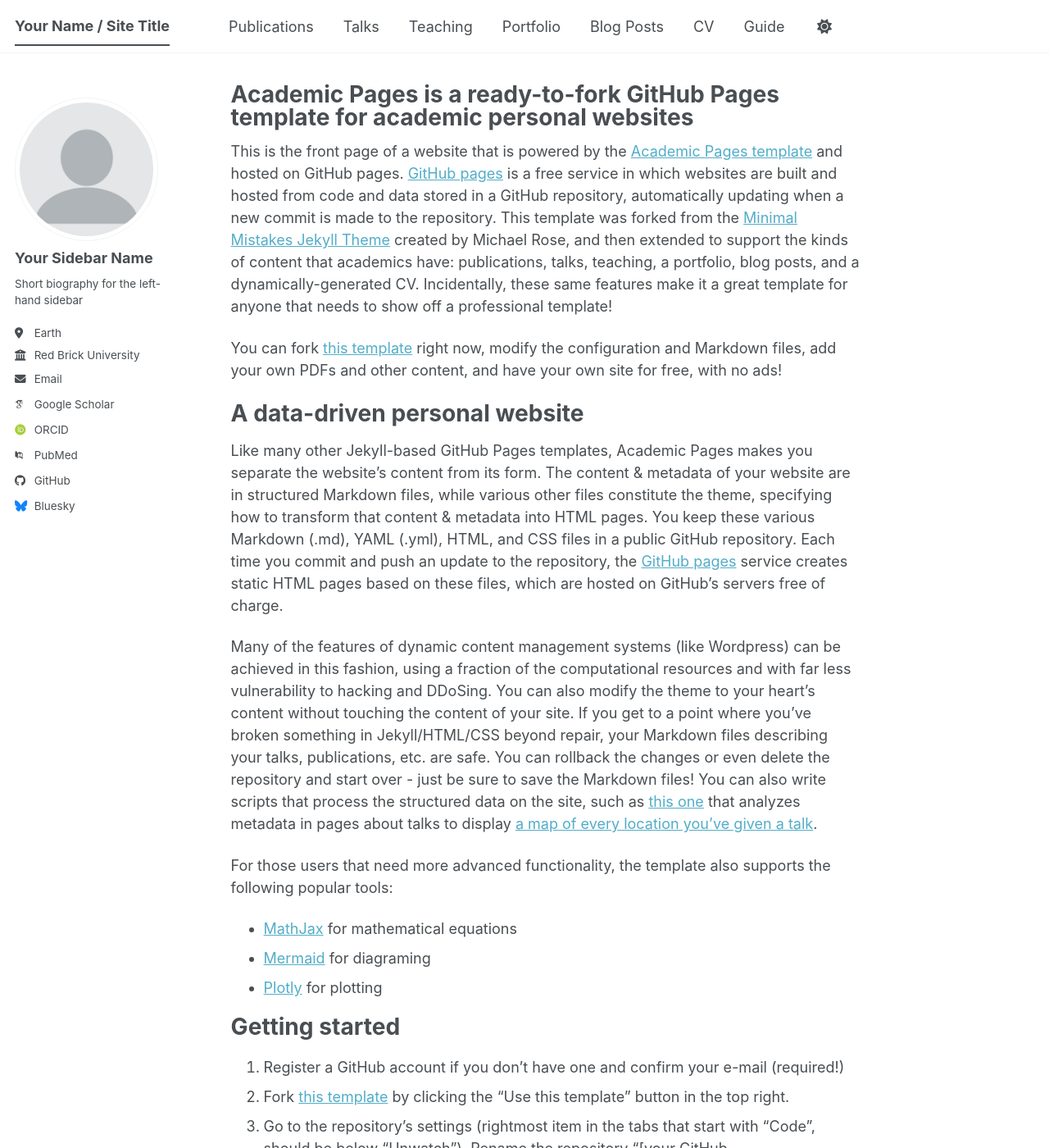
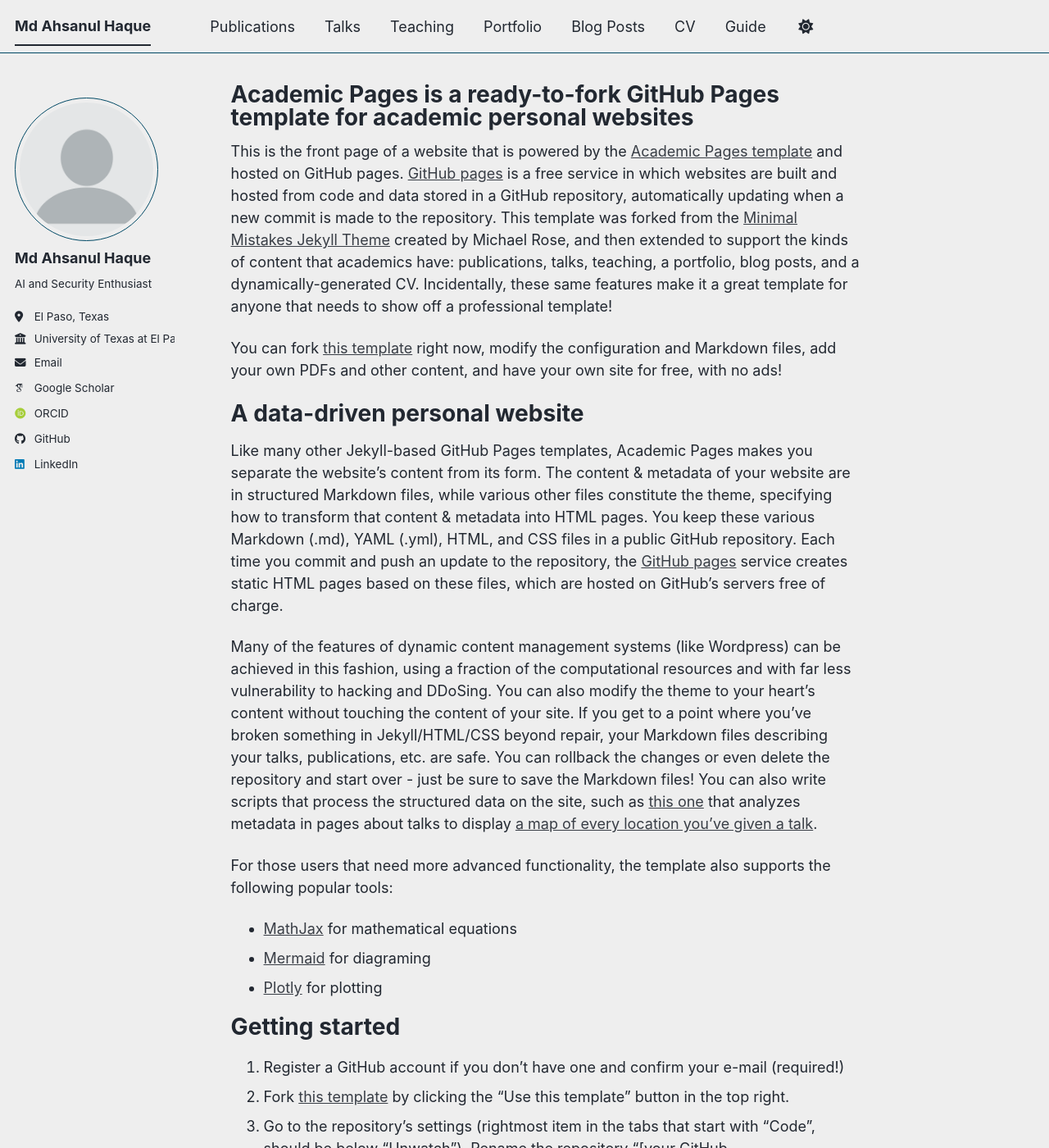
Before and after one commit to mahsanul/mahsanul.github.io, a Jekyll site: the page built from _pages/about.md, in a window 1280 px wide and 1400 px high. Shown: the whole window at 82% size. Built offline with Jekyll 4.4.1, drawn with Linux system fonts in a browser that asks for light colours; some web fonts are replaced; a script bundle is joined from its source files by our own code; library files that are not in the unit come from our copies; some of the changed text lies outside the part shown.

Commit message:
Update personal details and site theme in config
Updated personal information and site settings in _config.yml.

```diff
--- a/_config.yml
+++ b/_config.yml
@@ -8,15 +8,15 @@
 
 # Basic Site Settings
 locale                   : "en-US"
-site_theme               : "default" # The available themes options are "default", "air", "sunrise", "mint", "dirt" and "contrast"
-title                    : "Your Name / Site Title"
+site_theme               : "air" # The available themes options are "default", "air", "sunrise", "mint", "dirt" and "contrast"
+title                    : "Md Ahsanul Haque"
 title_separator          : "-"
-name                     : &name "Your Name"
-description              : &description "Your Name's academic portfolio"   # Update this with a general description of your site, this is the default if not overridden by a page
-url                      : https://academicpages.github.io # The base hostname & protocol for your site e.g. "https://[your GitHub username].github.io",
+name                     : &name "Md Ahsanul Haque"
+description              : &description "Ahsanul's academic portfolio"   # Update this with a general description of your site, this is the default if not overridden by a page
+url                      : https://mahsanul.github.io # The base hostname & protocol for your site e.g. "https://[your GitHub username].github.io",
                                                            # or if you already have some other page hosted on Github then use "https://[your GitHub username].github.io/[Your Repo Name]"
 baseurl                  : "" # the subpath of your site, e.g. "/blog"
-repository               : "academicpages/academicpages.github.io"
+repository               : "mahsanul/mahsanul.github.io"
 
 # Site Author - The following control what appear as part of the author content on the side bar.
 #               If a field is blank the icon and link will not appear, otherwise it will be shown.
@@ -24,24 +24,24 @@
 author:
   # Biographic information
   avatar           : "profile.png"
-  name             : "Your Sidebar Name"
+  name             : "Md Ahsanul Haque"
   pronouns         : # example: "she/her"
-  bio              : "Short biography for the left-hand sidebar"
-  location         : "Earth"
-  employer         : "Red Brick University"
+  bio              : "AI and Security Enthusiast"
+  location         : "El Paso, Texas"
+  employer         : "University of Texas at El Paso"
   uri              : # URL
-  email            : "none@example.org"
+  email            : "mhaque3@miners.utep.edu"
 
   # Academic websites
   academia         : # URL
   arxiv            : # URL - Update with the correct link to your profile
-  googlescholar    : "https://scholar.google.com/citations?user=PS_CX0AAAAAJ"
+  googlescholar    : "https://scholar.google.com/citations?user=zlIQ81wAAAAJ&hl=en"
   inspire-hep      : # URL
   impactstory      : # URL
-  orcid            : "https://orcid.org/yourorcidurl"
+  orcid            : "https://orcid.org/0009-0001-2731-7222"
   semantic         : # URL
   ssrn             : # URL
-  pubmed           : "https://www.ncbi.nlm.nih.gov/pubmed/?term=john+snow"
+  pubmed           : # URL
   researchgate     : # URL
   scopus           : # URL
   zotero           : # URL
@@ -51,13 +51,13 @@
   bitbucket        : # Username - Update with your username on the site
   codepen          : # Username
   dribbble         : # Username
-  github           : "academicpages"
+  github           : "mahsanul"
   kaggle           : # Username
   stackoverflow    : # User number or user number and name (i.e., use "1" or "1/jeff-atwood")
 
   # Social media
   artstation       : # Username
-  bluesky          : "bsky.app" # Replace this with you Bluesky username
+  bluesky          : # "bsky.app" # Replace this with you Bluesky username
   facebook         : # Username
   flickr           : # Username
   foursquare       : # Username
@@ -66,7 +66,7 @@
   keybase          : # Username
   instagram        : # Username
   lastfm           : # Username
-  linkedin         : # Username
+  linkedin         : "ahsanulhaqueb15642131"
   mastodon         : # URL
   medium           : # URL
   pinterest        : # Username
```
